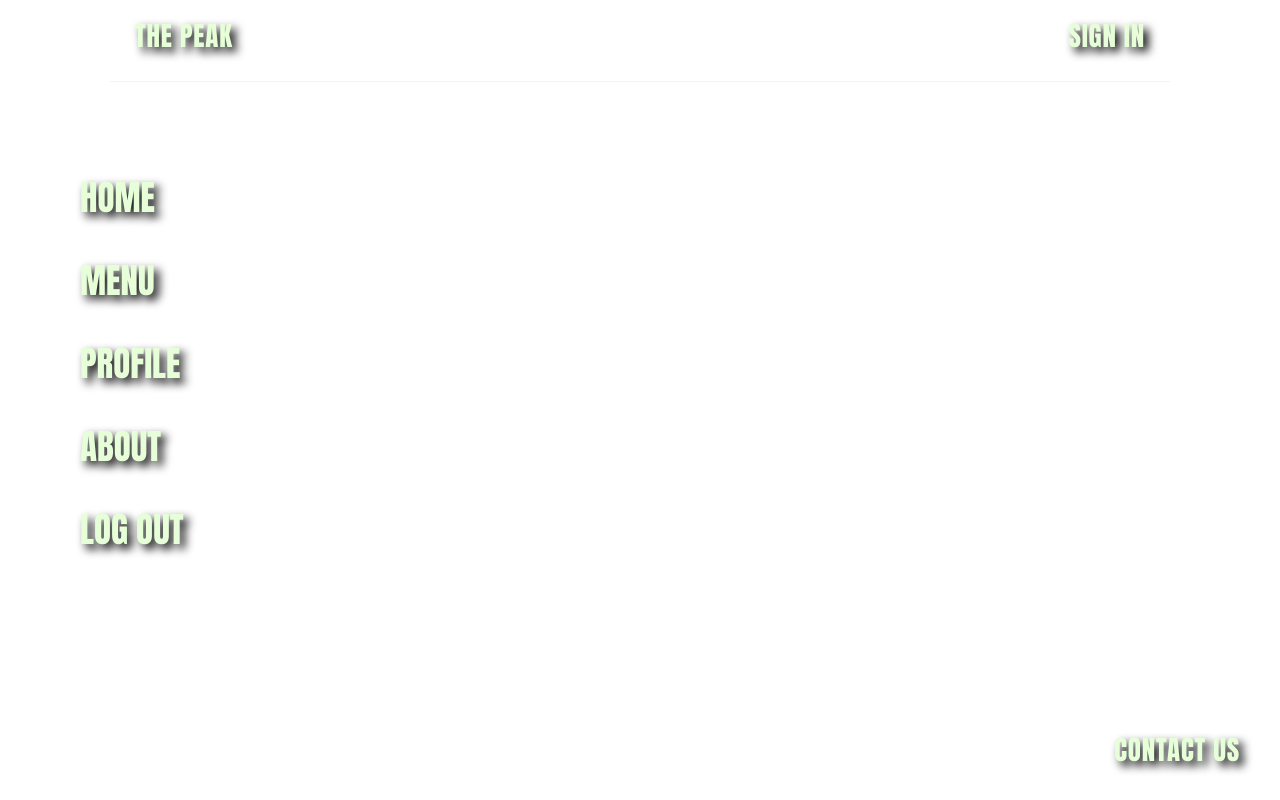
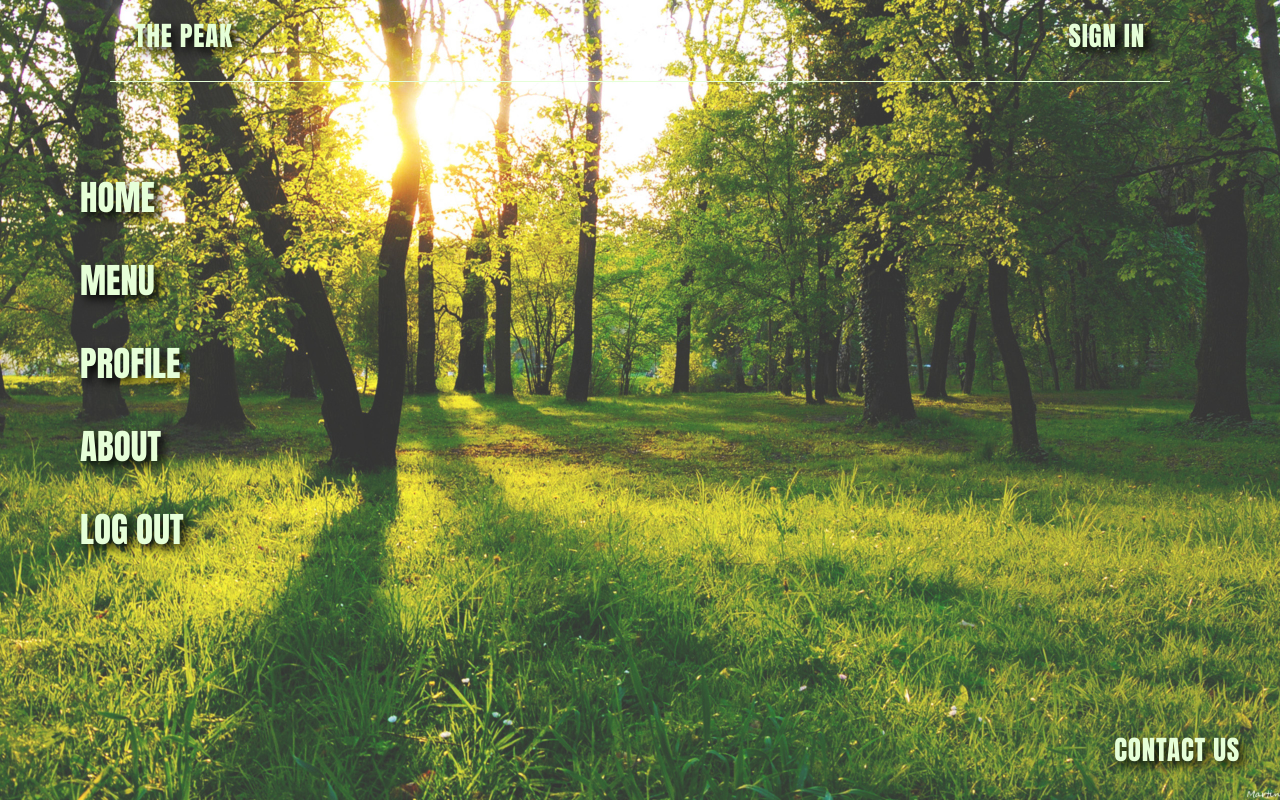
Before and after one commit to AlyEldeen39/thepeak, a PHP site: page / in a window 1280 px wide. Run offline with PHP 8.4, Linux system fonts and the light colour scheme.

Commit message:
Update main.css

```diff
--- a/assets/main.css
+++ b/assets/main.css
@@ -50,7 +50,7 @@ body {
   font-family: "Impact", "Segoe UI", Tahoma, Geneva, Verdana, sans-serif;
   font-size: 30px;
   font-weight: 100;
-  /* background-image: url("/assets/nature.jpg"); */
+  background-image: url("/assets/nature.jpg");
   background-size: cover;
   background-position: center;
   background-repeat: no-repeat;
```
